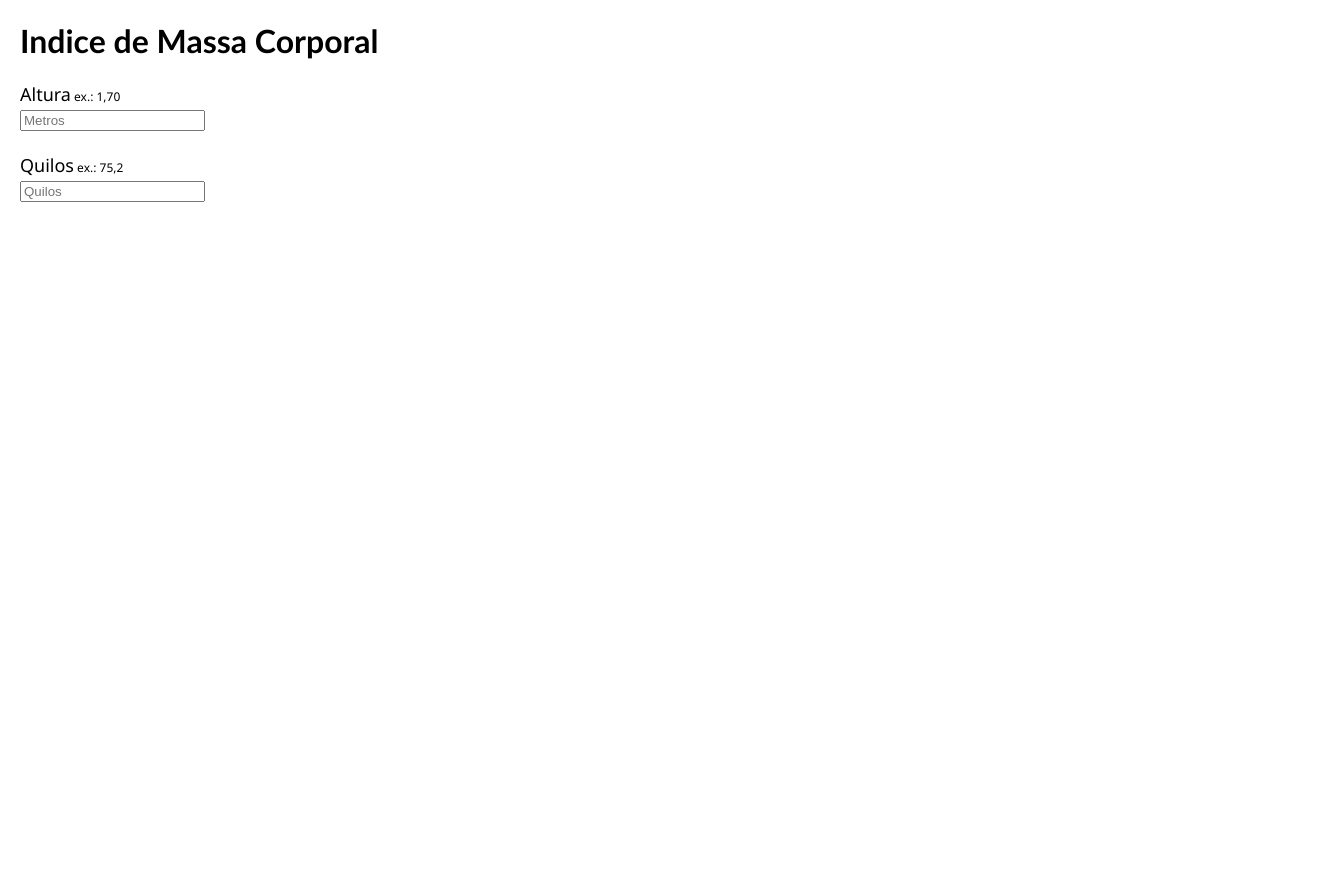
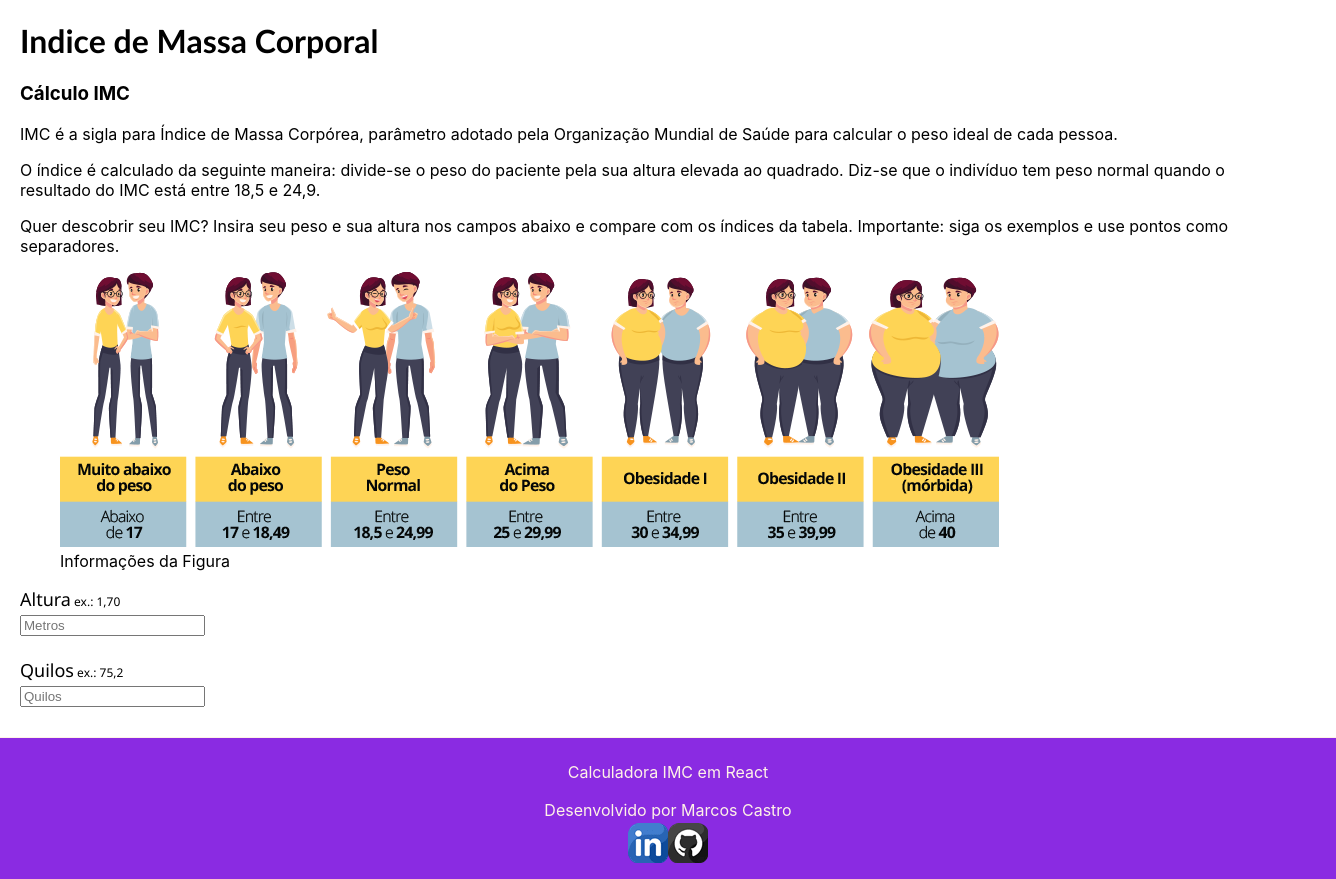
Before and after one commit to MarcosCast/imc_app, a React (Create React App) app: page / in a window 1280 px wide. Shown: the whole page, 1336 px wide, since content can reach past the window. Before the commit the page ends 800 px from the top, so only its background shows below. Built offline with nearby package versions, Linux system fonts and the light colour scheme.

Commit message:
Ajustando os components

```diff
--- a/src/App.js
+++ b/src/App.js
@@ -1,11 +1,17 @@
+import React from 'react';
 import IMC from './components/Imc';
-//import Rodape from './components/Footer';
+import Rodape from './components/Footer';
 import './App.css';
+import Conteudo from './components/Conteúdo';
+//import Conteudo from './components/Conteúdo';
 
 function App() {
   return (
-    <IMC />
-    //<Rodape />
+    <React.Fragment>
+       <Conteudo />
+       <IMC />
+       <Rodape />
+    </React.Fragment>
   );
 }
 
--- /dev/null
+++ b/src/components/Conteudo.scss
@@ -0,0 +1,7 @@
+.post {
+    padding-left: 20px;
+    h1, h2 {
+         font-family: 'Gill Sans', 'Gill Sans MT', Calibri, 'Trebuchet MS', sans-serif;
+    }
+
+ }
--- a/src/components/Conteúdo.jsx
+++ b/src/components/Conteúdo.jsx
@@ -1,8 +1,23 @@
 import './Conteudo.scss';
+import Logo from '../images/grafico.png'
 
 function Conteudo() {
     return(
-        <div className="container"></div>
+        <div className="post">
+            <h1>Indice de Massa Corporal</h1>
+            <h3>Cálculo IMC</h3>
+            <p>IMC é a sigla para Índice de Massa Corpórea, parâmetro adotado pela Organização Mundial de Saúde
+                para calcular o peso ideal de cada pessoa.</p>
+            <p>O índice é calculado da seguinte maneira: divide-se o peso do paciente pela sua altura elevada ao quadrado.
+                Diz-se que o indivíduo tem peso normal quando o resultado do IMC está entre 18,5 e 24,9.</p>
+            <p>Quer descobrir seu IMC? Insira seu peso e sua altura nos campos abaixo e compare com os índices da tabela.
+                Importante: siga os exemplos e use pontos como separadores.</p>
+            <figure>
+              <img src={Logo} alt="Gráfico IMC" />
+              <figcaption>Informações da Figura</figcaption>
+            </figure>
+
+        </div>
     );
 }
 
--- a/src/components/Footer.jsx
+++ b/src/components/Footer.jsx
@@ -1,4 +1,4 @@
-import './Footer.css';
+import './Footer.scss';
 
 import Github from '../images/github.png';
 import Linkedin from '../images/linkedin.png';
--- a/src/components/Footer.scss
+++ b/src/components/Footer.scss
@@ -1,5 +1,5 @@
 .rodape {
-    background-color: #000080;
+    background-color: blueviolet;
     width: 100%;
     padding: 8px 28px;
     border-top: 0.4px solid #FFF2E7;
--- a/src/components/Imc.jsx
+++ b/src/components/Imc.jsx
@@ -1,9 +1,13 @@
+
+
 import './Imc.scss';
+
+//import Logo from '../images/grafico.png'
 
 function IMC() {
     return(
         <div className="massa">
-            <h1>Indice de Massa Corporal</h1>
+
             <div className="inputs">
                 <div className="altura">
                      Altura
```
Also changed, not shown: src/components/Counteudo.scss (deleted), src/images/grafico.png (added).
